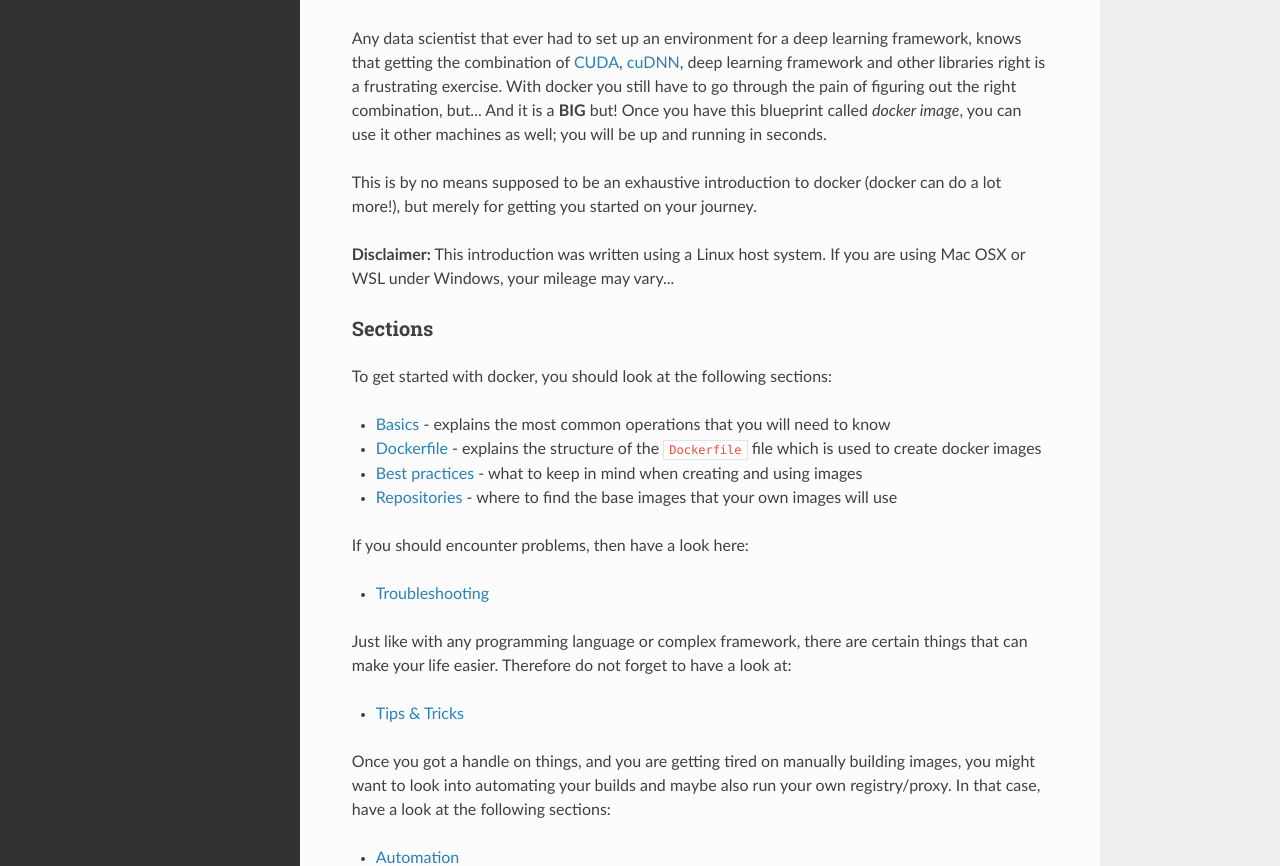
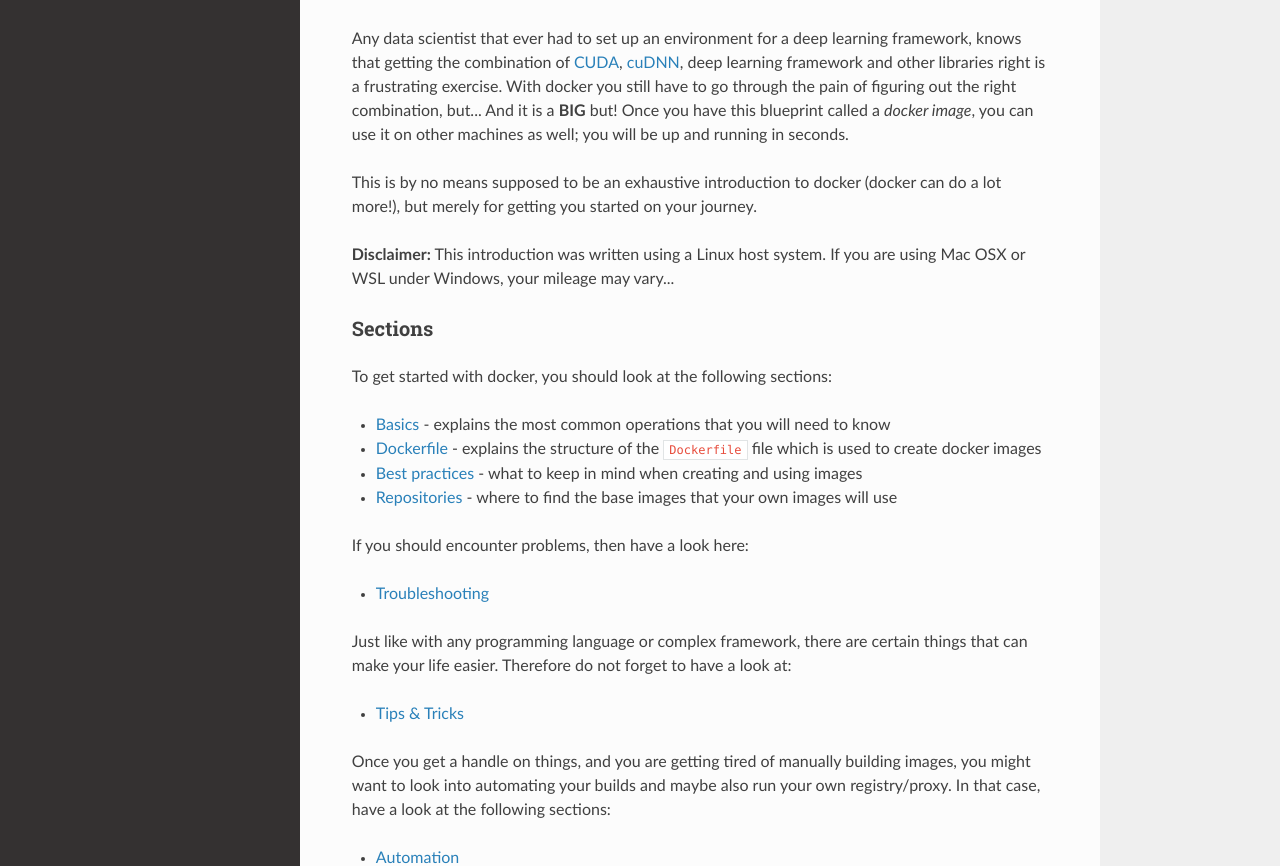
Before and after one commit to waikato-datamining/docker-for-data-scientists, an MkDocs documentation site: the page built from docs/index.md, in a window 1280 px wide and 1400 px high. Shown: the part 427-1293 px from the top of the window. Built offline with MkDocs 1.6.1, drawn with Linux system fonts in a browser that asks for light colours; nearby versions of some CDN libraries.

Commit message:
Grammatical/typo fixes.

```diff
--- a/docs/index.md
+++ b/docs/index.md
@@ -36,7 +36,7 @@
 
 * [Tips & Tricks](tips_and_tricks.md)
 
-Once you got a handle on things, and you are getting tired on manually building images,
+Once you get a handle on things, and you are getting tired of manually building images,
 you might want to look into automating your builds and maybe also run your own
 registry/proxy. In that case, have a look at the following sections:
 
```
Also changed, not shown: other parts of docs/index.md (+1 -1 lines).
